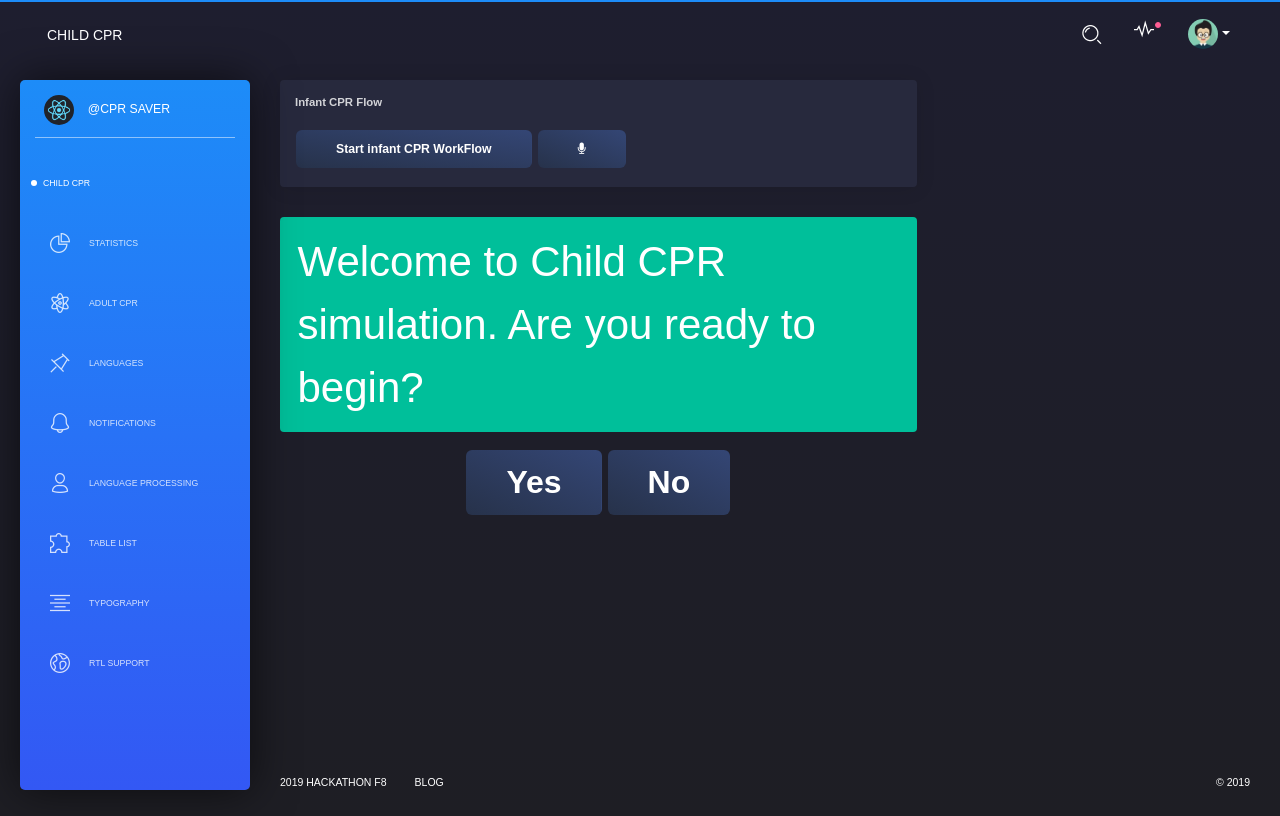
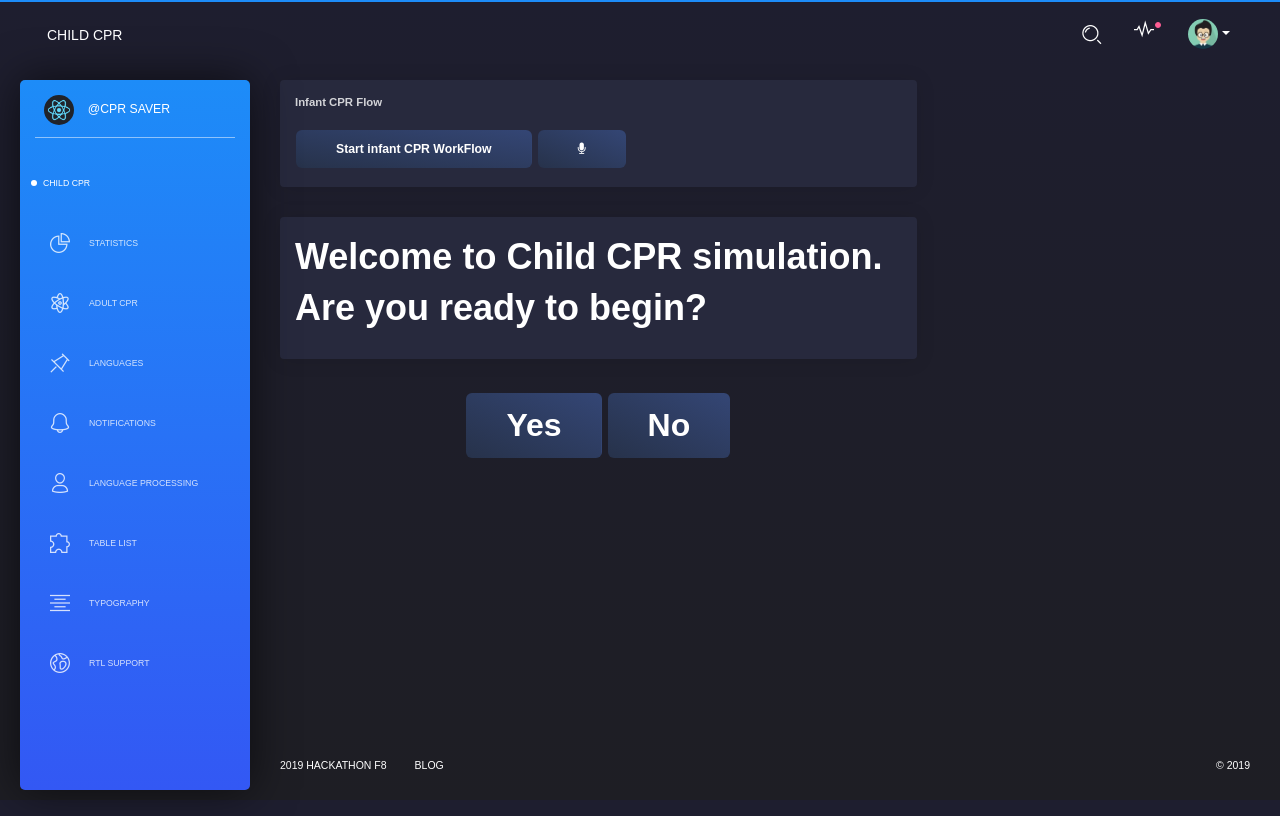
Before and after one commit to joshuaaguilar20/f8, a React (Create React App) app in the folder client/: page /admin/childcpr in a window 1280 px wide. Built offline with nearby package versions, Linux system fonts and the light colour scheme.

Commit message:
refactored style format to childcpr

```diff
--- a/client/src/components/childCPR/ChildCPR.jsx
+++ b/client/src/components/childCPR/ChildCPR.jsx
@@ -1,5 +1,5 @@
 import React from 'react'
-import { Card, CardHeader, CardBody, CardImg, CardText, Row, Col, Alert, Button } from "reactstrap";
+import { Card, CardHeader, CardBody, CardImg, CardText, Row, Col, Alert, Button, CardTitle } from "reactstrap";
 import {textToSpeech} from '../../helpers/textToSpeech'
 import { text } from 'body-parser';
 import  VoiceCard  from '../../views/VoiceCard'
@@ -20,9 +20,9 @@ class ChildCPR extends React.Component {
      <Row>
           <Col md='8'>
           <VoiceCard/>
-          <Alert color='success' style={{fontSize:'42px'}}>{prompt}</Alert>
           <Card>
             <CardBody>
+              <CardTitle style={styles.cardTitle}>{prompt}</CardTitle>
               <CardImg src='https://s3.us-east-2.amazonaws.com/save-a-life/childBreath.gif' />
             </CardBody>
           </Card>
@@ -45,4 +45,11 @@ class ChildCPR extends React.Component {
   }
 }
 
+const styles = {
+  cardTitle : {
+    fontSize: 36,
+    fontWeight: 'bold'
+  }
+}
+
 export default ChildCPR
--- a/client/src/components/childCPR/Collapse.jsx
+++ b/client/src/components/childCPR/Collapse.jsx
@@ -1,5 +1,5 @@
 import React from 'react'
-import { Card, CardHeader, CardBody, CardImg, CardText, Row, Col, Alert, Button } from "reactstrap";
+import { Card, CardHeader, CardBody, CardImg, CardText, Row, Col, Alert, Button, CardTitle } from "reactstrap";
 import {textToSpeech} from '../../helpers/textToSpeech'
 import  VoiceCard  from '../../views/VoiceCard'
 
@@ -19,9 +19,9 @@ class Collapse extends React.Component {
      <Row>
           <Col md='8'>
           <VoiceCard/>
-          <Alert color='success' style={{fontSize:'42px'}}>{prompt}</Alert>
           <Card>
             <CardBody>
+              <CardTitle style={styles.cardTitle}>{prompt}</CardTitle>
               <CardImg src='https://s3.us-east-2.amazonaws.com/save-a-life/childFall.gif' />
             </CardBody>
           </Card>
@@ -43,4 +43,11 @@ class Collapse extends React.Component {
   }
 }
 
+const styles = {
+  cardTitle : {
+    fontSize: 36,
+    fontWeight: 'bold'
+  }
+}
+
 export default Collapse
--- a/client/src/components/childCPR/ContinueCPR.jsx
+++ b/client/src/components/childCPR/ContinueCPR.jsx
@@ -1,5 +1,5 @@
 import React from 'react'
-import { Card, CardHeader, CardBody, CardImg, CardText, Row, Col, Alert, Button } from "reactstrap";
+import { Card, CardHeader, CardBody, CardImg, CardText, Row, Col, Alert, Button, CardTitle } from "reactstrap";
 import {textToSpeech} from '../../helpers/textToSpeech'
 import { text } from 'body-parser';
 import  VoiceCard  from '../../views/VoiceCard'
@@ -18,11 +18,15 @@ class useAED extends React.Component {
      <Row>
           <Col md='8'>
           <VoiceCard/>
+          <Card>
+            <CardBody>
+              <CardTitle style={styles.cardTitle}>{prompt}</CardTitle>
+            </CardBody>
+          </Card>
           </Col>
         </Row>
         <Row>
           <Col md='8'>
-          <Alert color='success' style={{fontSize:'42px'}}>{prompt}</Alert>
           <div>
             <Row style={{justifyContent:'center', marginBottom:'200px'}}>
              <Button style={{fontSize:'32px'}} onClick={()=>this.props.onChange(1)}>Restart</Button>
@@ -36,4 +40,11 @@ class useAED extends React.Component {
   }
 }
 
+const styles = {
+  cardTitle : {
+    fontSize: 36,
+    fontWeight: 'bold'
+  }
+}
+
 export default useAED
--- a/client/src/components/childCPR/Responsiveness.jsx
+++ b/client/src/components/childCPR/Responsiveness.jsx
@@ -1,5 +1,5 @@
 import React from 'react'
-import { Card, CardHeader, CardBody, CardImg, CardText, Row, Col, Alert, Button } from "reactstrap";
+import { Card, CardHeader, CardBody, CardImg, CardText, Row, Col, Alert, Button, CardTitle } from "reactstrap";
 import {textToSpeech} from '../../helpers/textToSpeech'
 import  VoiceCard  from '../../views/VoiceCard'
 
@@ -19,9 +19,9 @@ class Responsiveness extends React.Component {
      <Row>
           <Col md='8'>
           <VoiceCard/>
-          <Alert color='success' style={{fontSize:'36px'}}>{prompt}</Alert>
           <Card>
             <CardBody>
+              <CardTitle style={styles.cardTitle}>{prompt}</CardTitle>
               <CardImg src='https://s3.us-east-2.amazonaws.com/save-a-life/childBreathingPulse.gif' />
             </CardBody>
           </Card>
@@ -46,4 +46,11 @@ class Responsiveness extends React.Component {
   }
 }
 
+const styles = {
+  cardTitle : {
+    fontSize: 36,
+    fontWeight: 'bold'
+  }
+}
+
 export default Responsiveness
--- a/client/src/components/childCPR/SceneSafety.jsx
+++ b/client/src/components/childCPR/SceneSafety.jsx
@@ -1,5 +1,5 @@
 import React from 'react'
-import { Card, CardHeader, CardBody, CardImg, CardText, Row, Col, Alert, Button } from "reactstrap";
+import { Card, CardHeader, CardBody, CardImg, CardText, Row, Col, Alert, Button, CardTitle } from "reactstrap";
 import {textToSpeech} from '../../helpers/textToSpeech'
 import VoiceCard from '../../views/VoiceCard'
 
@@ -25,9 +25,9 @@ class SceneSafety extends React.Component {
      <Row>
           <Col md='8'>
           <VoiceCard/>
-          <Alert color='success' style={{fontSize:'42px'}}>{(this.state.unsafe)?prompt:prompt2}</Alert>
           <Card>
             <CardBody>
+              <CardTitle style={styles.cardTitle}>{prompt}</CardTitle>
               <CardImg src='https://s3.us-east-2.amazonaws.com/save-a-life/checkforsafety.gif' />
             </CardBody>
           </Card>
@@ -52,4 +52,11 @@ class SceneSafety extends React.Component {
   }
 }
 
+const styles = {
+  cardTitle : {
+    fontSize: 36,
+    fontWeight: 'bold'
+  }
+}
+
 export default SceneSafety
--- a/client/src/components/childCPR/UseAED.jsx
+++ b/client/src/components/childCPR/UseAED.jsx
@@ -1,5 +1,5 @@
 import React from 'react'
-import { Card, CardHeader, CardBody, CardImg, CardText, Row, Col, Alert, Button } from "reactstrap";
+import { Card, CardHeader, CardBody, CardImg, CardText, Row, Col, Alert, Button, CardTitle } from "reactstrap";
 import {textToSpeech} from '../../helpers/textToSpeech'
 import { text } from 'body-parser';
 import  VoiceCard  from '../../views/VoiceCard'
@@ -18,11 +18,15 @@ class useAED extends React.Component {
      <Row>
           <Col md='8'>
           <VoiceCard/>
+          <Card>
+            <CardBody>
+              <CardTitle style={styles.cardTitle}>{prompt}</CardTitle>
+            </CardBody>
+          </Card>
           </Col>
         </Row>
         <Row>
           <Col md='8'>
-          <Alert color='success' style={{fontSize:'42px'}}>{prompt}</Alert>
           <div>
             <Row style={{justifyContent:'center', marginBottom:'200px'}}>
              <Button style={{fontSize:'32px'}} onClick={()=>this.props.onChange(1)}>Restart</Button>
@@ -36,4 +40,11 @@ class useAED extends React.Component {
   }
 }
 
+const styles = {
+  cardTitle : {
+    fontSize: 36,
+    fontWeight: 'bold'
+  }
+}
+
 export default useAED
--- a/client/src/components/childCPR/Welcome.jsx
+++ b/client/src/components/childCPR/Welcome.jsx
@@ -1,6 +1,6 @@
 import React from 'react'
 import { connect } from 'react-redux';
-import { Card, CardHeader, CardBody, CardImg, CardText, Row, Col, Alert, Button } from "reactstrap";
+import { Card, CardHeader, CardBody, CardImg, CardText, Row, Col, Alert, Button, CardTitle } from "reactstrap";
 import { textToSpeech } from '../../helpers/textToSpeech'
 import  VoiceCard  from '../../views/VoiceCard'
 
@@ -22,12 +22,16 @@ class SaveALife extends React.Component {
         <div className="content">
         <Row>
           <Col md='8'>
-          <VoiceCard/>
+          <VoiceCard prompt={prompt}/>
           </Col>
         </Row>
         <Row >
           <Col md='8'>
-          <Alert color='success' style={{fontSize:42}}>{prompt}</Alert>
+          <Card>
+            <CardBody>
+              <CardTitle style={styles.cardTitle}>{prompt}</CardTitle>
+            </CardBody>
+          </Card>
           <div>
             <Row style={{justifyContent:'center', marginBottom:'200px'}}>
              <Button style={{fontSize:'32px'}} onClick={()=>this.props.onChange(2)}>Yes</Button>
@@ -42,4 +46,11 @@ class SaveALife extends React.Component {
   }
 }
 
+const styles = {
+  cardTitle : {
+    fontSize: 36,
+    fontWeight: 'bold'
+  }
+}
+
 export default SaveALife
--- a/client/src/views/VoiceCard.jsx
+++ b/client/src/views/VoiceCard.jsx
@@ -6,6 +6,7 @@ try {
   var recognition = new SpeechRecognition();
   speechSynthesis.cancel()
   var u = new SpeechSynthesisUtterance();
+  u.text = this.props.prompt
 }
 catch (e) {
   console.error(e);
@@ -13,13 +14,43 @@ catch (e) {
 }
 
 class VoiceCard extends React.Component {
-  constructor() {
-    super()
+  constructor(props) {
+    super(props)
     this.state = {
       listening: false
     }
     this.child = React.createRef();
     this.toggleListen = this.toggleListen.bind(this)
+  }
+
+  handleListen = () => {
+    console.log('I am Listening ')
+    if (this.state.listening) recognition.start()
+
+    let finalTranscript = ''
+    recognition.onresult = event => {
+      let interimTranscript = ''
+
+      for (let i = event.resultIndex; i < event.results.length; i++) {
+        const transcript = event.results[i][0].transcript;
+        if (event.results[i].isFinal) finalTranscript += transcript + ' ';
+        else interimTranscript += transcript;
+      }
+      document.getElementById('interim').innerHTML = interimTranscript
+      document.getElementById('final').innerHTML = finalTranscript
+      recognition.onend = function () {
+        console.log('Speech recognition service disconnected');
+
+        recognition.stop()
+        if (finalTranscript.includes('yes') || interimTranscript.includes('yes')) {
+        //  this.props.onChange
+        }
+        else if(finalTranscript.includes('no') || interimTranscript.includes('no')) {
+          alert('Follow up with Emergency Services if Concerns Presist')
+        }
+      }
+
+    }
   }
 
   toggleListen() {
@@ -29,6 +60,7 @@ class VoiceCard extends React.Component {
   }
 
   render(){
+    console.log(this.props.prompt)
     return (
     <Card>
     <CardHeader>
```
Also changed, not shown: client/src/components/childCPR/Breathing.jsx (+12 -1 lines), 1 other file (tests, documents, lock files or other folders).
